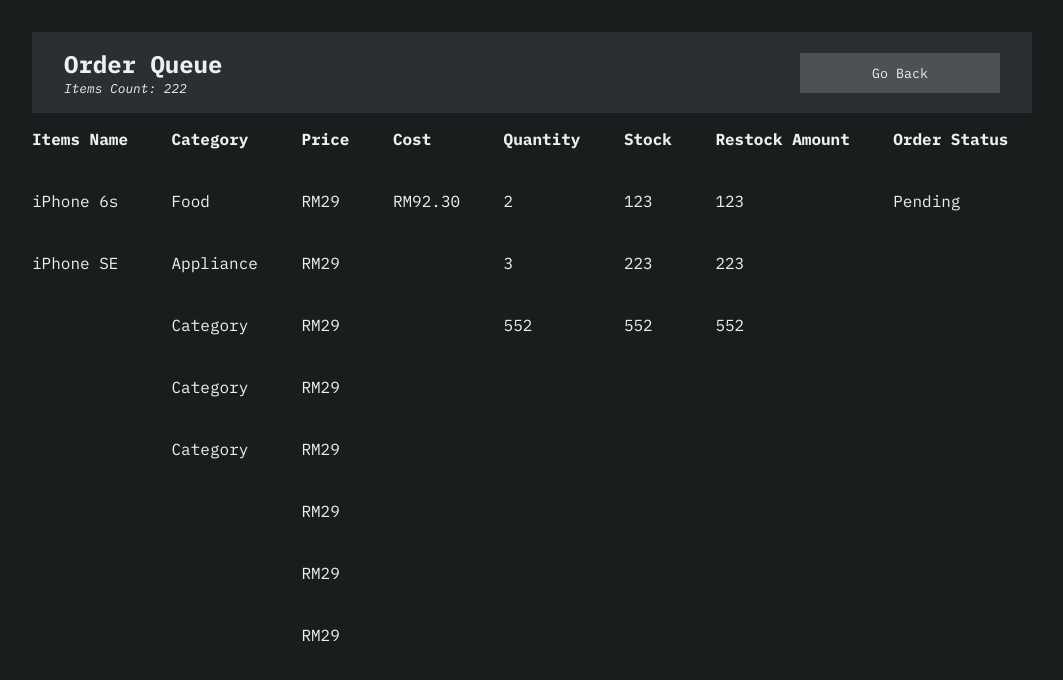
After one commit to AmethystFoyle/Prestasi, a PHP site: page /order_queue_agent.php in a window 1280 px wide. The commit adds this page. Shown: the top 680 px of the page, without its empty margins (108-1171 px from the left). Run offline with PHP 8.4, Linux system fonts and the light colour scheme; style sheets or scripts are compiled from the project's sources.

Commit message:
Order queue design is done. Functionality not yet

```diff
--- a/CSS/make_order_content.css
+++ b/CSS/make_order_content.css
@@ -11,6 +11,9 @@
   margin-top: 2em;
   margin-left: auto;
   margin-right: auto;
+}
+#make-order-content-form .make-order-content .make-order-content-disabled {
+  opacity: 0.5;
 }
 #make-order-content-form .make-order-content .make-order-content-items {
   display: flex;
--- /dev/null
+++ b/HTML/Dashboard/Agent/OrderQueue/order_queue_content_agent.php
@@ -0,0 +1,61 @@
+<div class = "menu-content">
+    <div class = "menu-content-items" id = "order-queue-menu-content-items-name">
+        <p id = "menu-content-items-name-title"><b>Items Name</b></p>
+        <p class = "menu-content-items-name-items">iPhone 6s</p> <!-- LATER LOOP HERE. ITEM BANYAK MN LOOP BYK TU -->
+        <p class = "menu-content-items-name-items">iPhone SE</p>
+
+    </div>
+
+    <div class = "menu-content-items" id = "order-queue-menu-content-items-category">
+        <p id = "menu-content-category-title"><b>Category</b></p>
+        <p class = "menu-content-category-items">Food</p> <!-- LATER LOOP HERE. ITEM BANYAK MN LOOP BYK TU -->
+        <p class = "menu-content-category-items">Appliance</p>
+        <p class = "menu-content-category-items">Category</p>
+        <p class = "menu-content-category-items">Category</p>
+        <p class = "menu-content-category-items">Category</p>
+    </div>
+
+    <div class = "menu-content-items" id = "order-queue-menu-content-items-price">
+        <p id = "menu-content-price-title"><b>Price</b></p>
+        <p class = "menu-content-price-items">RM29</p> <!-- LATER LOOP HERE. ITEM BANYAK MN LOOP BYK TU -->
+        <p class = "menu-content-price-items">RM29</p>
+        <p class = "menu-content-price-items">RM29</p>
+        <p class = "menu-content-price-items">RM29</p>
+        <p class = "menu-content-price-items">RM29</p>
+        <p class = "menu-content-price-items">RM29</p>
+        <p class = "menu-content-price-items">RM29</p>
+        <p class = "menu-content-price-items">RM29</p>
+    </div>
+
+    <div class = "menu-content-items" id = "order-queue-menu-content-items-cost">
+        <p id = "menu-content-cost-title"><b>Cost</b></p>
+        <p class = "menu-content-cost-items">RM92.30</p> <!-- LATER LOOP HERE. ITEM BANYAK MN LOOP BYK TU -->
+    </div>
+
+    <div class = "menu-content-items" id = "order-queue-menu-content-items-quantity">
+        <p id = "menu-content-quantity-title"><b>Quantity</b></p>
+        <p class = "menu-content-quantity-items">2</p> <!-- LATER LOOP HERE. ITEM BANYAK MN LOOP BYK TU -->
+        <p class = "menu-content-quantity-items">3</p>
+        <p class = "menu-content-quantity-items">552</p>
+    </div>
+
+    <div class = "menu-content-items" id = "order-queue-menu-content-items-stock">
+        <p id = "menu-content-stock-title"><b>Stock</b></p>
+        <p class = "menu-content-stock-items">123</p> <!-- LATER LOOP HERE. ITEM BANYAK MN LOOP BYK TU -->
+        <p class = "menu-content-stock-items">223</p>
+        <p class = "menu-content-stock-items">552</p>
+    </div>
+
+    <div class = "menu-content-items" id = "order-queue-menu-content-items-restock-amount">
+        <p id = "menu-content-restock-amount-title"><b>Restock Amount</b></p>
+        <p class = "menu-content-restock-amount-items">123</p> <!-- LATER LOOP HERE. ITEM BANYAK MN LOOP BYK TU -->
+        <p class = "menu-content-restock-amount-items">223</p>
+        <p class = "menu-content-restock-amount-items">552</p>
+    </div>
+
+    <div class = "menu-content-items" id = "order-queue-menu-content-order-status">
+        <p id = "menu-content-order-status-items-title"><b>Order Status</b></p>
+        <p class = "menu-content-order-status-items">Pending</p>
+        <!-- Sini nanti dia tunjuk semua yg dah queue. Supplier nanti approve or reject order tu. For now tunjuk semua status as Pending. -->
+    </div>
+</div>
--- /dev/null
+++ b/HTML/Dashboard/Agent/OrderQueue/order_queue_header_agent.php
@@ -0,0 +1,7 @@
+<div class = "menu-header">
+    <div class = "menu-header-title">
+        <h3 id = "menu-header-title-title">Order Queue</h3>
+        <p id = "menu-header-title-extra-info" ><i>Items Count: 222</i></p>
+    </div>
+    <a href = "dashboard_agent.php" class = "menu-header-go-back-btn"><button class = "btn-single">Go Back</button></a>
+</div>
--- a/HTML/Dashboard/Agent/dashboard_agent_content.php
+++ b/HTML/Dashboard/Agent/dashboard_agent_content.php
@@ -3,7 +3,7 @@
         <a href = "product_details_agent.php"><button class = "btn-single-big" id = "dashboard-agent-content-1-btn">View Product Details</button></a>
     </div>
     <div class = "dashboard-content-items">
-        <a href = ""><button class = "btn-single-big" id = "dashboard-agent-content-3-btn">View Order Queue</button></a>
+        <a href = "order_queue_agent.php"><button class = "btn-single-big" id = "dashboard-agent-content-3-btn">View Order Queue</button></a>
     </div>
 </div>
 
--- a/SCSS/Dashboard/ProductDetails/MakeOrder/make_order_content.scss
+++ b/SCSS/Dashboard/ProductDetails/MakeOrder/make_order_content.scss
@@ -13,6 +13,10 @@
             margin-top: 2em;
             margin-left: auto;
             margin-right: auto;
+        }
+
+        .make-order-content-disabled {
+            opacity: 0.5;
         }
 
         .make-order-content-items {
--- /dev/null
+++ b/order_queue_agent.php
@@ -0,0 +1,29 @@
+<!DOCTYPE html>
+<html lang="en">
+<head>
+    <meta charset="UTF-8">
+    <meta name="viewport" content="width=device-width, initial-scale=1.0">
+    <title>Prestasi</title>
+
+    <!-- Load the font IBM Plex Mono from Google Font -->
+    <link rel="preconnect" href="https://fonts.googleapis.com">
+    <link rel="preconnect" href="https://fonts.gstatic.com" crossorigin>
+    <link href="https://fonts.googleapis.com/css2?family=IBM+Plex+Mono:ital,wght@0,400;0,500;0,700;1,400;1,500;1,700&display=swap" rel="stylesheet">
+
+    <link rel="stylesheet" href="CSS/main.css">
+    <link rel="stylesheet" href="CSS/ui.css">
+
+    <link rel="stylesheet" href="CSS/main_container.css">
+</head>
+<body>
+    <div class = "main-container">
+        <?php include 'HTML/Dashboard/Agent/OrderQueue/order_queue_header_agent.php'; ?>
+        <?php include 'HTML/Dashboard/Agent/OrderQueue/order_queue_content_agent.php'; ?>
+    </div>
+
+    <!-- JAVASCRIPT ALL BELOW -->
+    <!-- All Global JS -->
+    <script src="JS/Global/toggle_button.js"></script>
+    <script src="JS/Global/debug.js"></script>
+</body>
+</html>
```
Also changed, not shown: HTML/Dashboard/ProductDetails/MakeOrder/make_order_content.php (+8 -8 lines), 1 other file.
